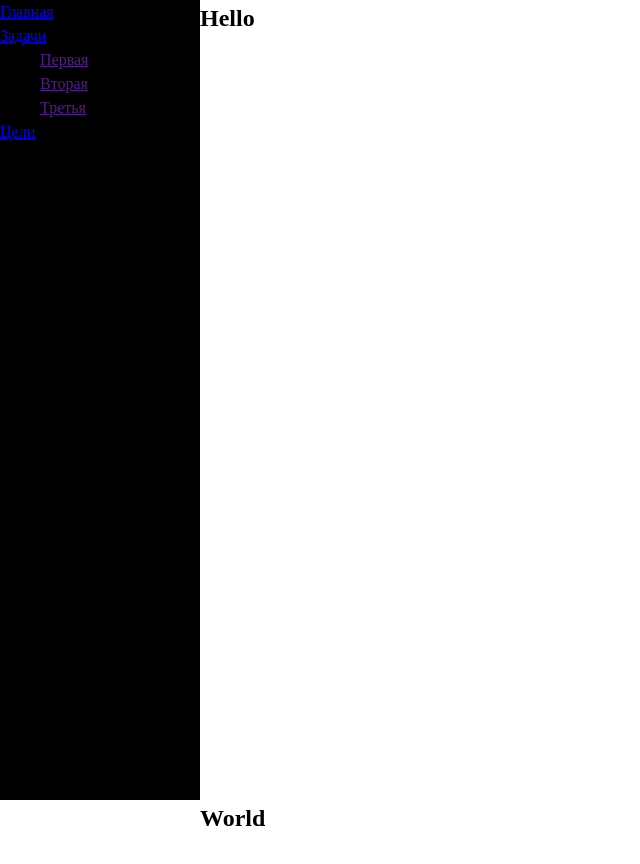
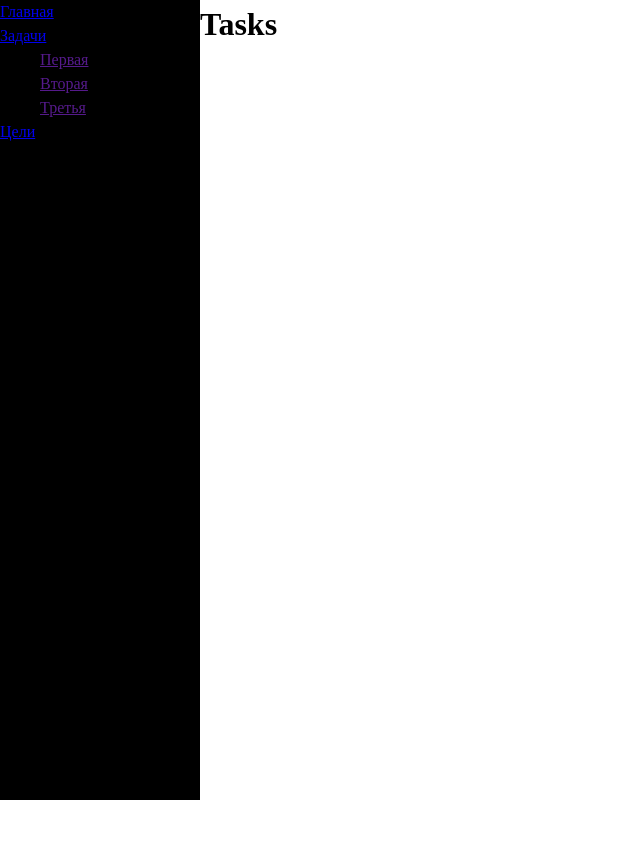
Before and after one commit to stvvvvvv/task-manager, a Vue app: page /tasks in a window 1280 px wide. Shown: the top 864 px of the page, without its empty margins (0-640 px from the left). After the commit the page ends 800 px from the top, so only its background shows below. Built offline with nearby package versions, Linux system fonts and the light colour scheme.

Commit message:
Configured Vue Router

```diff
--- a/package.json
+++ b/package.json
@@ -9,7 +9,8 @@
   "dependencies": {
     "firebase": "^9.6.1",
     "pinia": "^2.0.6",
-    "vue": "^3.2.25"
+    "vue": "^3.2.25",
+    "vue-router": "^4.0.12"
   },
   "devDependencies": {
     "@vitejs/plugin-vue": "^2.0.0",
--- a/src/App.vue
+++ b/src/App.vue
@@ -10,14 +10,7 @@ import Sidebar from './components/Sidebar.vue'
 <template>
 <main class="main">
   <Sidebar/>
-  <div class="content">
-    <section>
-      <h1>Hello</h1>
-    </section>
-    <section>
-      <h1>World</h1>
-    </section>
-  </div>
+  <router-view></router-view>
 </main>
 </template>
 
--- a/src/main.js
+++ b/src/main.js
@@ -1,6 +1,7 @@
 import { createApp, useAttrs } from 'vue'
 import App from './App.vue'
 
+import router from './router'
 import { createPinia } from 'pinia'
 import { initializeApp } from "firebase/app";
 import 'firebase/auth'
@@ -19,4 +20,7 @@ const firebaseConfig = {
 
 const fb = initializeApp(firebaseConfig);
 
-createApp(App).use(createPinia()).mount('#app')
+createApp(App)
+  .use(router)
+  .use(createPinia())
+  .mount('#app')
--- /dev/null
+++ b/src/router/index.js
@@ -0,0 +1,31 @@
+import { createRouter, createWebHistory } from 'vue-router'
+
+import Home from '../views/Home.vue'
+import Tasks from '../views/Tasks.vue'
+
+const routes = [
+  {
+    path: '/',
+    name: 'Home',
+    component: Home,
+    meta: {
+      title: 'Главная'
+    }
+  },
+  {
+    path: '/tasks',
+    name: 'Tasks',
+    component: Tasks,
+    meta: {
+      title: 'Задачи'
+    }
+  }
+]
+
+const router = createRouter({
+  history: createWebHistory(),
+  routes
+})
+
+
+export default router
--- /dev/null
+++ b/src/views/Home.vue
@@ -0,0 +1,19 @@
+<script setup>
+</script>
+
+<template>
+  <div class="content">
+    <section>
+      <h1>Hello</h1>
+    </section>
+    <section>
+      <h1>World</h1>
+    </section>
+  </div>
+</template>
+
+<style lang="scss">
+section {
+  height: 100vh;
+}
+</style>
--- a/src/views/Tasks.vue
+++ b/src/views/Tasks.vue
@@ -0,0 +1,10 @@
+<script setup>
+</script>
+
+<template>
+<div class="content">
+  <h1>
+    Tasks
+  </h1>
+</div>
+</template>
```
Also changed, not shown: 1 other file (tests, documents, lock files or other folders).
